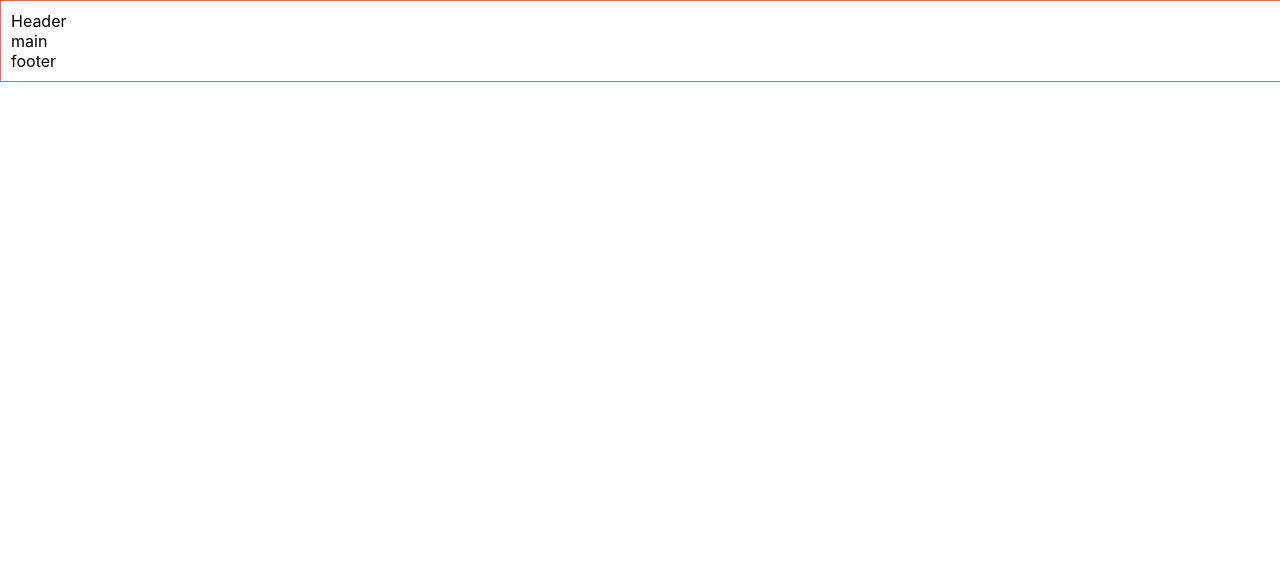
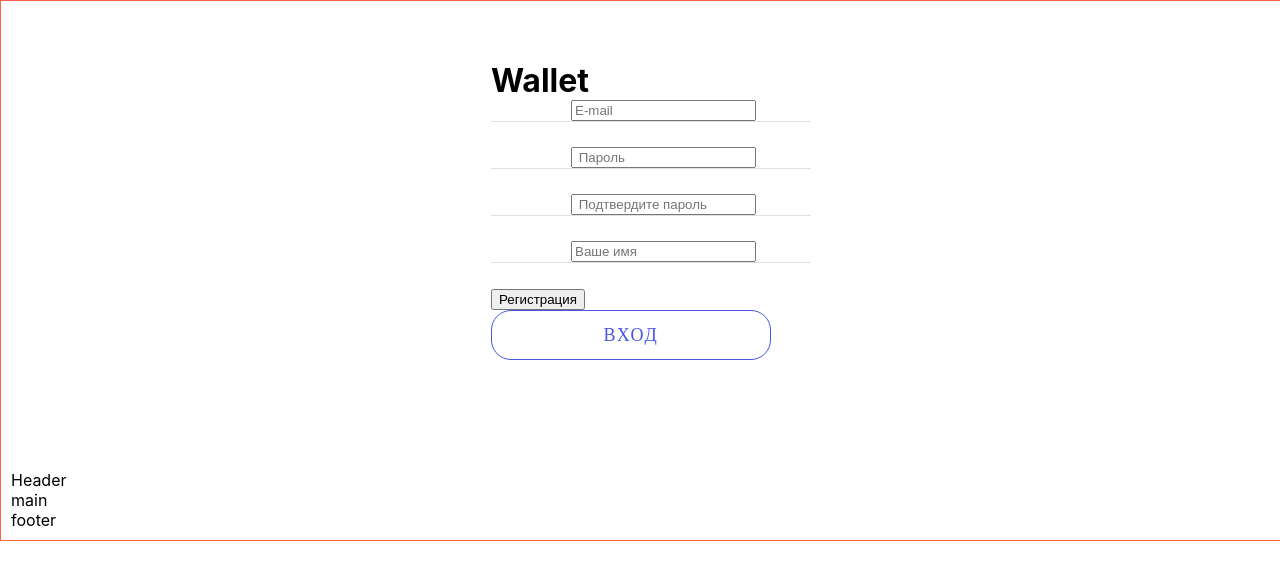
Before and after one commit to KMyroslav/group_project_wallet-front, a React (Create React App) app: page / in a window 1280 px wide. Shown: the top 580 px of the page. Built offline with nearby package versions, Linux system fonts and the light colour scheme.

Commit message:
использовал библиотеки formic и yup

```diff
--- a/src/App.js
+++ b/src/App.js
@@ -1,10 +1,13 @@
 import React from 'react';
-
+import RegistrationForm from './components/RegistrationForm/RegistrationForm'
 import s from './App.module.scss';
+import { Route } from 'react-router-dom';
 
 function App() {
   return (
     <div className={s.container}>
+
+      <Route path='/' component={RegistrationForm} />
       <header>Header</header>
       <main>main</main>
       <footer>footer</footer>
--- /dev/null
+++ b/src/components/RegistrationForm/RegistrationForm.js
@@ -0,0 +1,110 @@
+import React from "react";
+import './RegistrationForm.scss';
+import { Formik, Form } from "formik";
+import * as yup from "yup";
+import { NavLink } from "react-router-dom";
+
+
+export default function RegistrationForm() {
+
+
+    const validationsSchema = yup.object().shape({
+        name: yup.string().typeError('Должно быть строкой').required('Обязательно'),
+
+        password: yup.string().typeError('Должно быть строкой').required('Обязательно'),
+        confirmPassword: yup.string().oneOf([yup.ref('password')], 'Пароли не совпадают').required('Обязательно'),
+        email: yup.string().email('Введите верный email').required('Обязательно'),
+
+    })
+
+
+    return (
+
+        <>
+            <Formik
+                initialValues={{
+                    email: "",
+                    password: "",
+                    confirmPassword: "",
+                    name: "",
+                }}
+                validateOnBlur
+                onSubmit={values => { console.log(values) }}
+                validationSchema={validationsSchema}
+            >
+                {({ values, errors, touched, handleChange, handleBlur, isValid, handleSubmit, dirty }) => (
+
+                    <Form className="form-register ">
+                        <div>
+
+                            <h1>Wallet</h1>
+
+
+                            <label htmlFor={`email`} className="label" >
+
+                                <input type="email"
+                                    email="email"
+                                    onChange={handleChange}
+                                    onBlur={handleBlur}
+                                    placeholder="E-mail"
+                                    value={values.email}
+                                    id="email" />
+
+                            </label>
+
+                            {touched.email && errors.email && <p className="errors">{errors.email}</p>}
+
+                            <label htmlFor={`password`} className="label">
+
+                                <input
+                                    type="password"
+                                    name="password"
+                                    onChange={handleChange}
+                                    onBlur={handleBlur}
+                                    placeholder=" Пароль"
+                                    value={values.password}
+                                />
+                            </label>
+
+                            {touched.password && errors.password && <p className="errors">{errors.password}</p>}
+
+                            <label htmlFor={`confirmPassword`} className="label">
+
+                                <input
+                                    type="confirmPassword"
+                                    name="confirmPassword"
+                                    onChange={handleChange}
+                                    onBlur={handleBlur}
+                                    value={values.confirmPassword}
+                                    placeholder=" Подтвердите пароль"
+                                />
+                            </label>
+
+                            {touched.confirmPassword && errors.confirmPassword && <p className="errors">{errors.confirmPassword}</p>}
+
+                            <label htmlFor={`name`} className="label">
+
+                                <input
+                                    type="name"
+                                    name="name"
+                                    onChange={handleChange}
+                                    onBlur={handleBlur}
+                                    value={values.name}
+                                    placeholder="Ваше имя"
+                                />
+                            </label>
+                            {touched.name && errors.name && <p className="errors">{errors.name}</p>}
+                            <button onClick={handleSubmit} disabled={!isValid && !dirty} type="submit">Регистрация</button>
+
+                            <div className="btn-container">
+                                <NavLink to="/login" className="main_btn">
+                                    Вход
+                                </NavLink>
+                            </div>
+                        </div>
+                    </Form>)
+                }
+            </Formik >
+        </>
+    );
+}
--- /dev/null
+++ b/src/components/RegistrationForm/RegistrationForm.scss
@@ -0,0 +1,52 @@
+
+.form-register {
+ @media screen and (min-width: 320px) {
+    width: 320px;
+    padding-top: 50px;
+    padding-bottom: 110px;
+    margin: 0 auto;
+  }
+
+.label {
+  display: flex;
+  align-items: center;
+  justify-content: center;
+
+  padding-left: 25px;
+  border-bottom: 1px solid #e0e0e0;
+
+  color: #bdbdbd;
+  margin-bottom: 25px;
+}
+.errors{
+    color: red;
+    text-align: center;
+}
+.main_btn{
+
+  font-family: Circe;
+font-style: normal;
+font-weight: normal;
+font-size: 18px;
+line-height: 27px;
+text-align: center;
+letter-spacing: 0.1em;
+text-transform: uppercase;
+
+color: #4A56E2;
+}
+.btn-container{
+  display: flex;
+  align-items: center;
+  justify-content: center;
+  width: 280px;
+height: 50px;
+left: 20px;
+top: 482px;
+
+background: #FFFFFF;
+border: 1px solid #4A56E2;
+box-sizing: border-box;
+border-radius: 20px;
+}
+}
```
